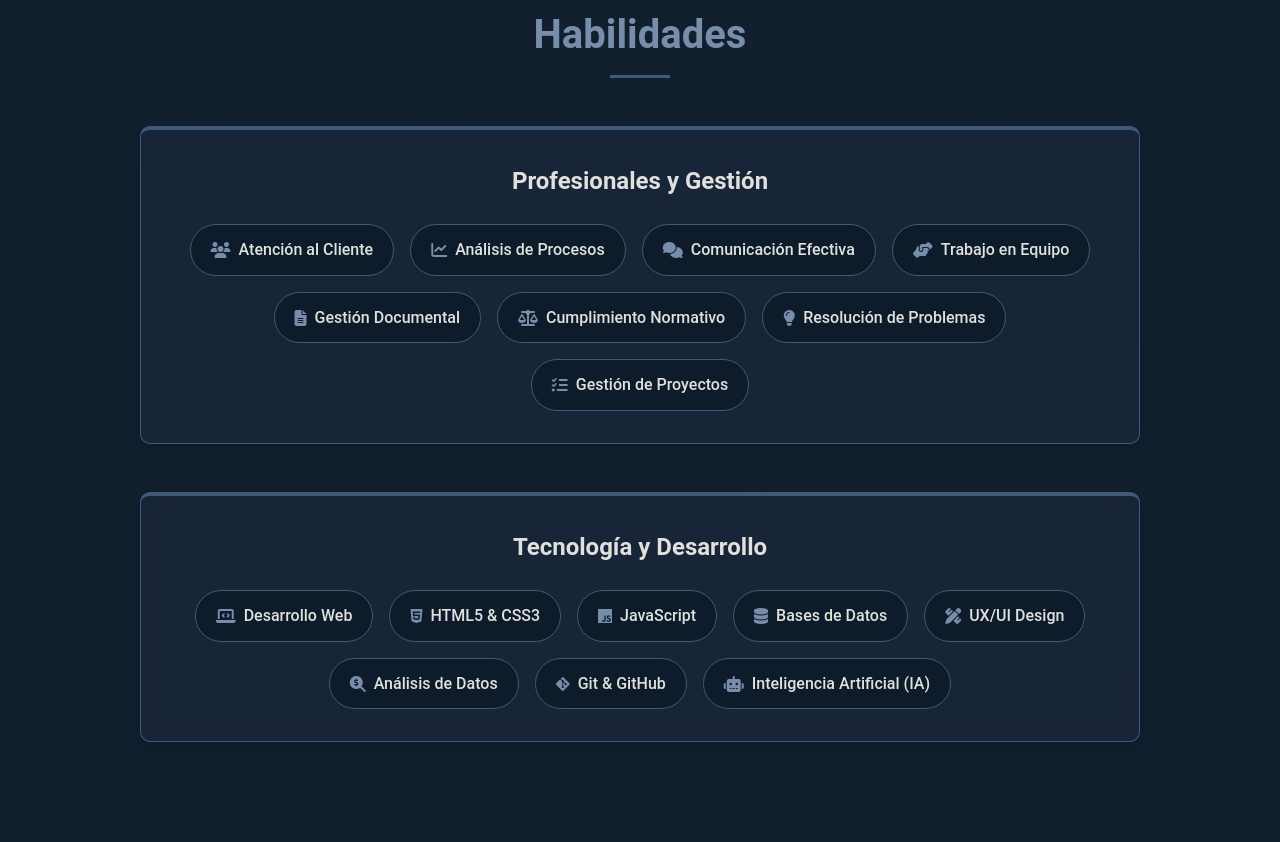
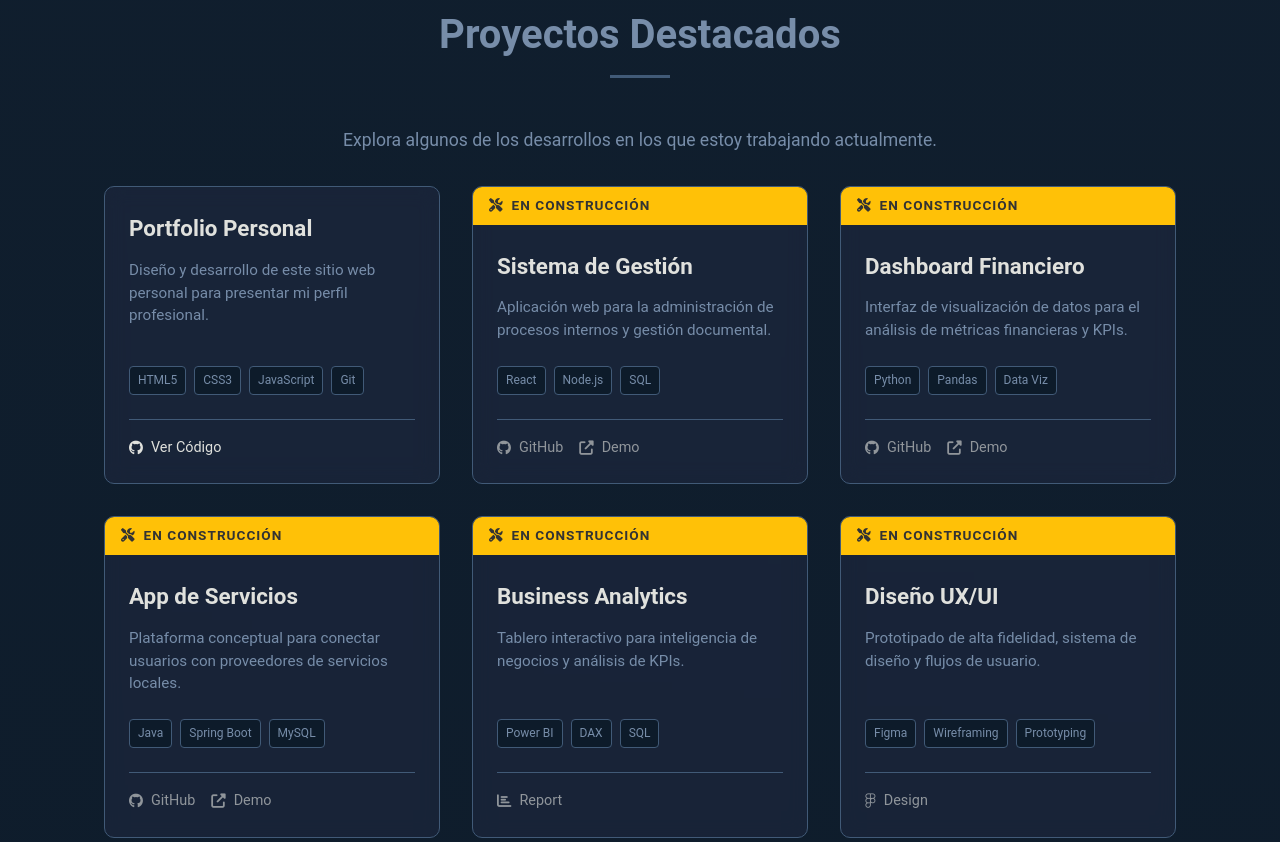
Before and after one commit to nahuegl/nahuel-portfolio, a plain HTML site: page index.html in a window 1280 px wide. Shown: the part 4936-5778 px from the top of the page. Drawn offline with Linux system fonts and the light colour scheme.

Commit message:
feat(projects): añadir tarjetas placeholder para PowerBI y Figma / add placeholder cards for PowerBI and Figma

```diff
--- a/index.html
+++ b/index.html
@@ -254,42 +254,6 @@
             </div>
         </section>
 
-        <section id="skills" class="skills section reveal">
-            <h2 data-lang-key="skills-title">Habilidades</h2>
-
-            <div class="skills__container">
-
-                <div class="skills__category">
-                    <h3 class="skills__subtitle" data-lang-key="skills-prof">Profesionales y Gestión</h3>
-                    <div class="skills__list">
-                        <span class="skill-chip" data-lang-key="skill-cust"><i class="fas fa-users"></i> Atención al Cliente</span>
-                        <span class="skill-chip" data-lang-key="skill-analysis"><i class="fas fa-chart-line"></i> Análisis de Procesos</span>
-                        <span class="skill-chip" data-lang-key="skill-comms"><i class="fas fa-comments"></i> Comunicación Efectiva</span>
-                        <span class="skill-chip" data-lang-key="skill-team"><i class="fas fa-hands-helping"></i> Trabajo en Equipo</span>
-                        <span class="skill-chip" data-lang-key="skill-doc"><i class="fas fa-file-alt"></i> Gestión Documental</span>
-                        <span class="skill-chip" data-lang-key="skill-norm"><i class="fas fa-balance-scale"></i> Cumplimiento Normativo</span>
-                        <span class="skill-chip" data-lang-key="skill-prob"><i class="fas fa-lightbulb"></i> Resolución de Problemas</span>
-                        <span class="skill-chip" data-lang-key="skill-proj"><i class="fas fa-tasks"></i> Gestión de Proyectos</span>
-                    </div>
-                </div>
-
-                <div class="skills__category">
-                    <h3 class="skills__subtitle" data-lang-key="skills-tech">Tecnología y Desarrollo</h3>
-                    <div class="skills__list">
-                        <span class="skill-chip" data-lang-key="skill-dev"><i class="fas fa-laptop-code"></i> Desarrollo Web</span>
-                        <span class="skill-chip"><i class="fab fa-html5"></i> HTML5 & CSS3</span>
-                        <span class="skill-chip"><i class="fab fa-js"></i> JavaScript</span>
-                        <span class="skill-chip" data-lang-key="skill-db"><i class="fas fa-database"></i> Bases de Datos</span>
-                        <span class="skill-chip" data-lang-key="skill-ux"><i class="fas fa-pencil-ruler"></i> UX/UI Design</span>
-                        <span class="skill-chip" data-lang-key="skill-data"><i class="fas fa-search-dollar"></i> Análisis de Datos</span>
-                        <span class="skill-chip"><i class="fab fa-git-alt"></i> Git & GitHub</span>
-                        <span class="skill-chip" data-lang-key="skill-ai"><i class="fas fa-robot"></i> Inteligencia Artificial (IA)</span>
-                    </div>
-                </div>
-
-            </div>
-        </section>
-
         <section id="projects" class="projects section">
             <h2 data-lang-key="projects-title">Proyectos Destacados</h2>
 
@@ -382,6 +346,46 @@
                     </div>
                 </article>
 
+                <article class="project__card reveal">
+                    <div class="project__status">
+                        <i class="fas fa-tools"></i> <span data-lang-key="status-wip">En Construcción</span>
+                    </div>
+                    <div class="project__content">
+                        <h3 class="project__title" data-lang-key="proj-title-powerbi">Business Analytics</h3>
+                        <p class="project__desc" data-lang-key="proj-desc-powerbi">
+                            Tablero interactivo para inteligencia de negocios y análisis de KPIs.
+                        </p>
+                        <div class="project__tech-stack">
+                            <span>Power BI</span>
+                            <span>DAX</span>
+                            <span>SQL</span>
+                        </div>
+                        <div class="project__links">
+                            <a href="#" class="project__link disabled"><i class="fas fa-chart-bar"></i> Report</a>
+                        </div>
+                    </div>
+                </article>
+
+                <article class="project__card reveal">
+                    <div class="project__status">
+                        <i class="fas fa-tools"></i> <span data-lang-key="status-wip">En Construcción</span>
+                    </div>
+                    <div class="project__content">
+                        <h3 class="project__title" data-lang-key="proj-title-figma">Diseño UX/UI</h3>
+                        <p class="project__desc" data-lang-key="proj-desc-figma">
+                            Prototipado de alta fidelidad, sistema de diseño y flujos de usuario.
+                        </p>
+                        <div class="project__tech-stack">
+                            <span>Figma</span>
+                            <span>Wireframing</span>
+                            <span>Prototyping</span>
+                        </div>
+                        <div class="project__links">
+                            <a href="#" class="project__link disabled"><i class="fab fa-figma"></i> Design</a>
+                        </div>
+                    </div>
+                </article>
+
             </div>
         </section>
 
--- a/js/script.js
+++ b/js/script.js
@@ -172,6 +172,10 @@ document.addEventListener('DOMContentLoaded', () => {
         "proj-title-dash": { es: "Dashboard Financiero", en: "Financial Dashboard" },
         "proj-title-app": { es: "App de Servicios", en: "Services App" },
 
+        // NEW PROJECTS
+        "proj-title-powerbi": { es: "Business Analytics", en: "Business Analytics" },
+        "proj-title-figma": { es: "Diseño UX/UI", en: "UX/UI Design" },
+
         "proj-desc-portfolio": {
             es: "Diseño y desarrollo de este sitio web personal para presentar mi perfil profesional. Enfocado en diseño responsivo, modo oscuro/claro y accesibilidad.",
             en: "Design and development of this personal website to present my professional profile. Focused on responsive design, dark/light mode, and accessibility."
@@ -187,6 +191,16 @@ document.addEventListener('DOMContentLoaded', () => {
         "proj-desc-app": {
             es: "Plataforma conceptual para conectar usuarios con proveedores de servicios locales. Proyecto académico enfocado en la experiencia de usuario (UX).",
             en: "Conceptual platform to connect users with local service providers. Academic project focused on user experience (UX)."
+        },
+
+        // NEW DESCRIPTIONS
+        "proj-desc-powerbi": {
+            es: "Tablero interactivo para inteligencia de negocios. Análisis de KPIs, modelado de datos y visualización estratégica para la toma de decisiones.",
+            en: "Interactive dashboard for business intelligence. KPI analysis, data modeling, and strategic visualization for decision-making."
+        },
+        "proj-desc-figma": {
+            es: "Prototipo de alta fidelidad y sistema de diseño. Enfoque en arquitectura de la información, flujos de usuario y diseño de interfaces accesibles.",
+            en: "High-fidelity prototype and design system. Focus on information architecture, user flows, and accessible interface design."
         },
 
         // --- Contact Section & Footer ---
```
